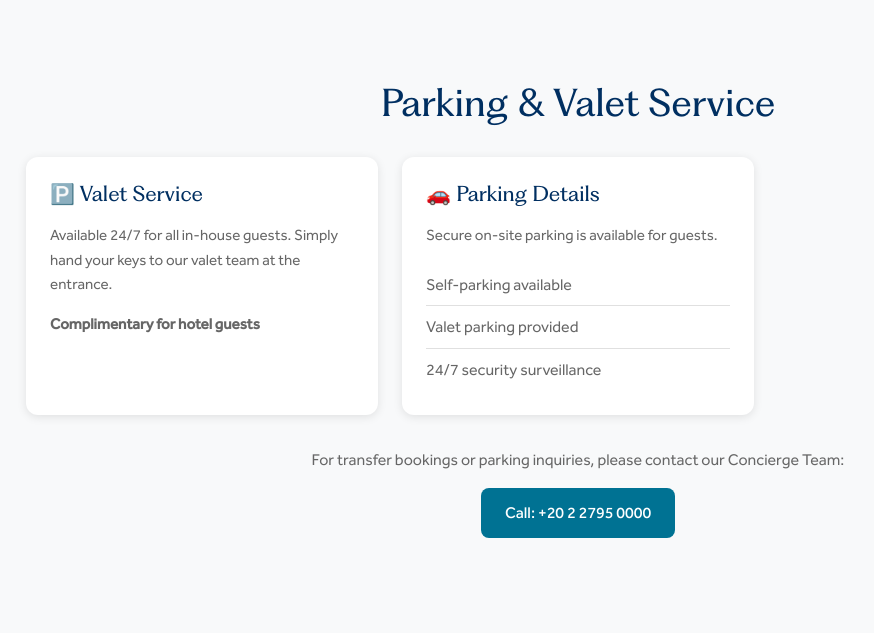
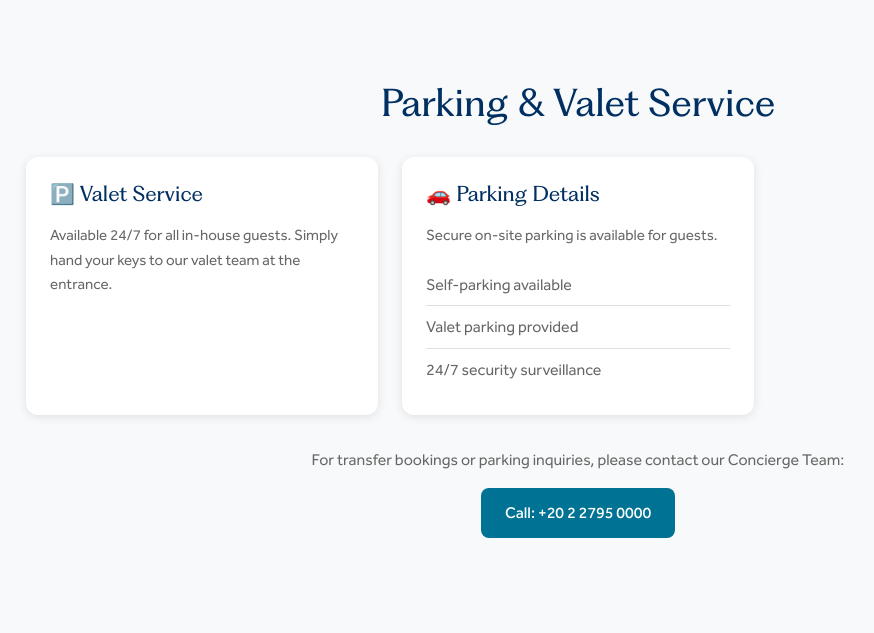
Before and after one commit to MidoCobra/hilton, a Django app: page /transfers/ in a window 1280 px wide. Shown: the part 1146-1779 px from the top of the page, without its empty margins (62-936 px from the left). Run offline with Django 5.2, Linux system fonts and the light colour scheme; data comes from the database, SQL or seed files in the repository; data that the repository does not hold is empty; some web fonts are replaced.

Commit message:
input edits

```diff
--- a/templates/transfers.html
+++ b/templates/transfers.html
@@ -95,7 +95,6 @@
             <div class="info-card">
                 <h3>🅿️ Valet Service</h3>
                 <p>Available 24/7 for all in-house guests. Simply hand your keys to our valet team at the entrance.</p>
-                <p><strong>Complimentary for hotel guests</strong></p>
             </div>
 
             <div class="info-card">
```
